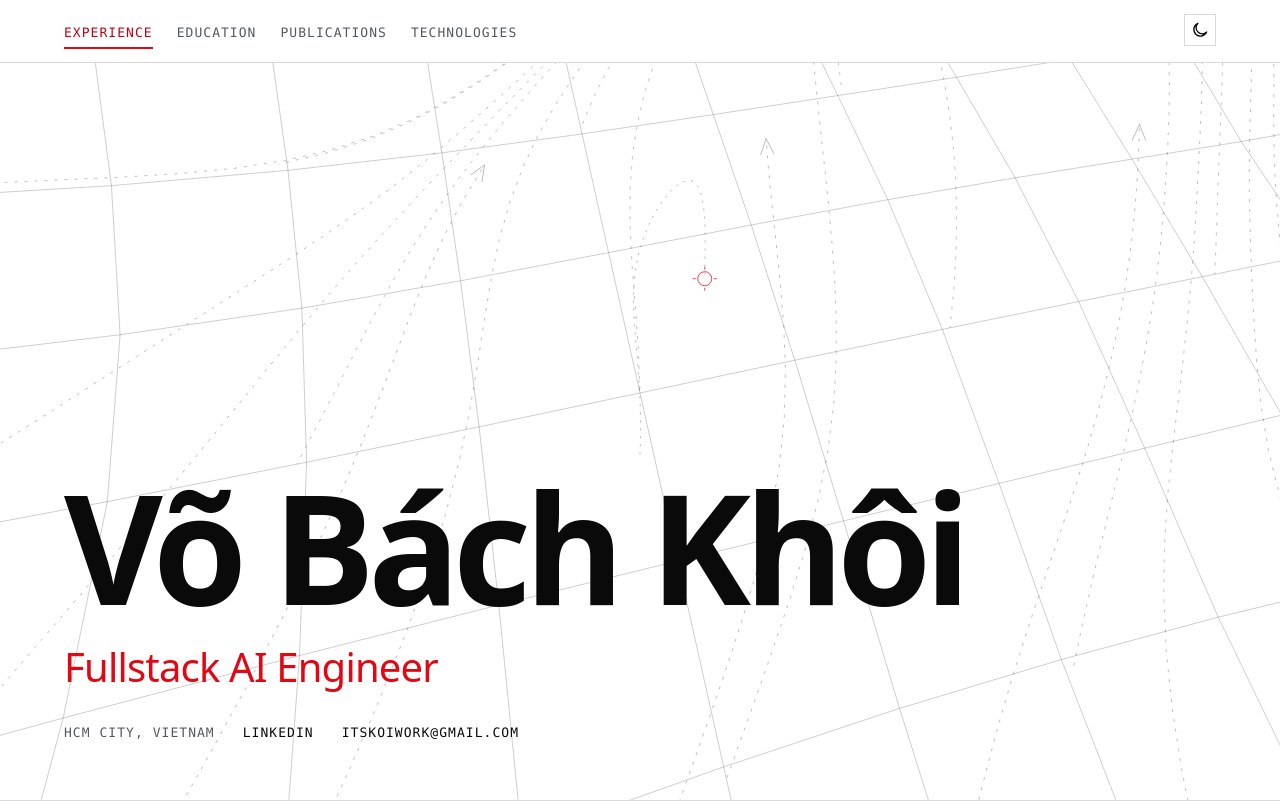
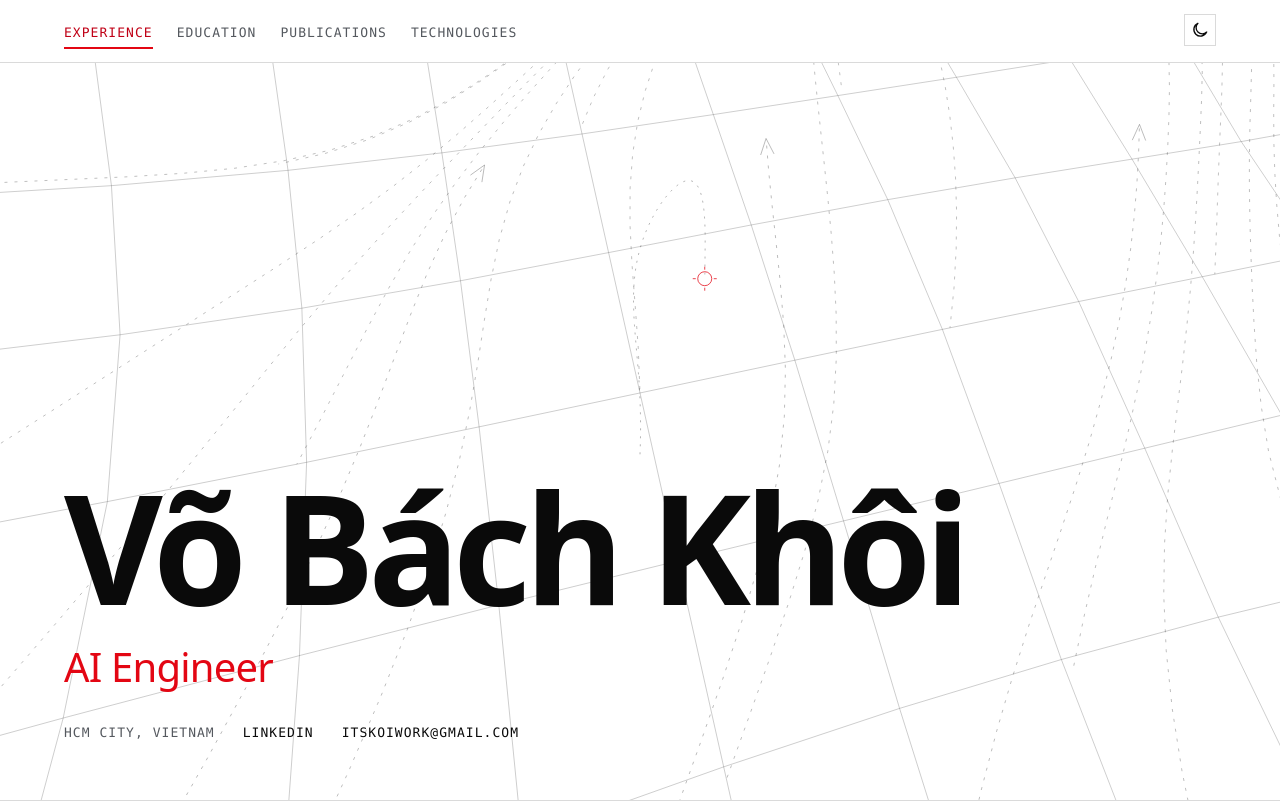
Before and after one commit to itskoi/itskoi.github.io, a React (Vite) app: page / in a window 1280 px wide. Shown: the top 802 px of the page. Built offline with nearby package versions, Linux system fonts and the light colour scheme.

Commit message:
content(hero): headline role is AI Engineer
Co-Authored-By: Claude <noreply@anthropic.com>

```diff
--- a/src/data/portfolio.ts
+++ b/src/data/portfolio.ts
@@ -49,7 +49,7 @@ export const profile: {
   linkedin: Link
 } = {
   name: 'Võ Bách Khôi',
-  role: 'Fullstack AI Engineer',
+  role: 'AI Engineer',
   location: 'HCM City, Vietnam',
   email: { label: 'itskoiwork@gmail.com', href: 'mailto:itskoiwork@gmail.com' },
   linkedin: { label: 'LinkedIn', href: 'https://linkedin.com/in/bachkhoivo' },
```
Also changed, not shown: 2 other files (tests, documents, lock files or other folders).
